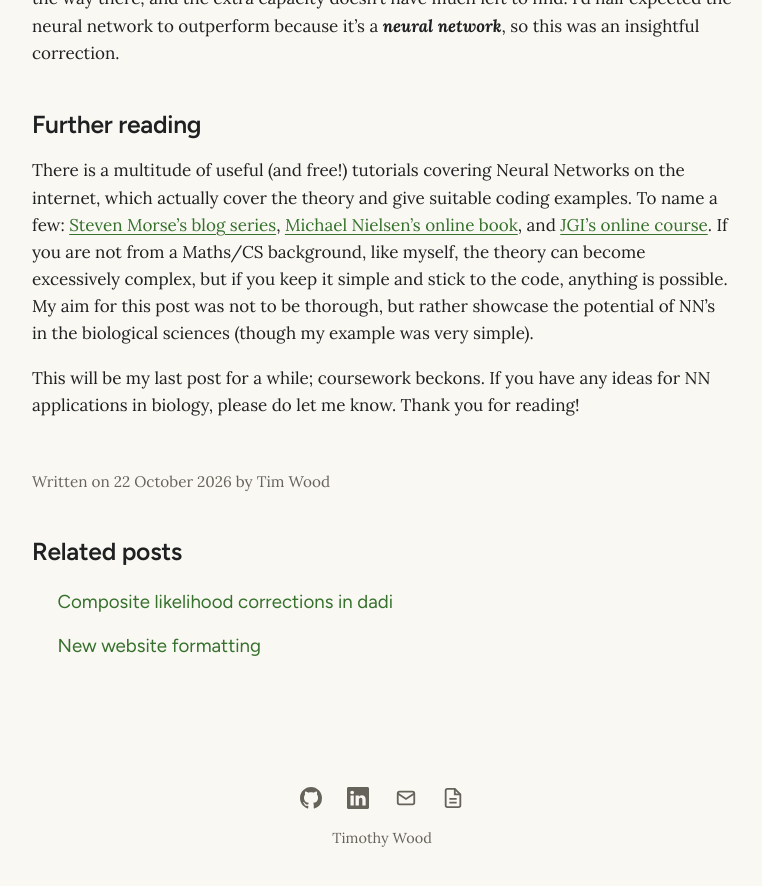
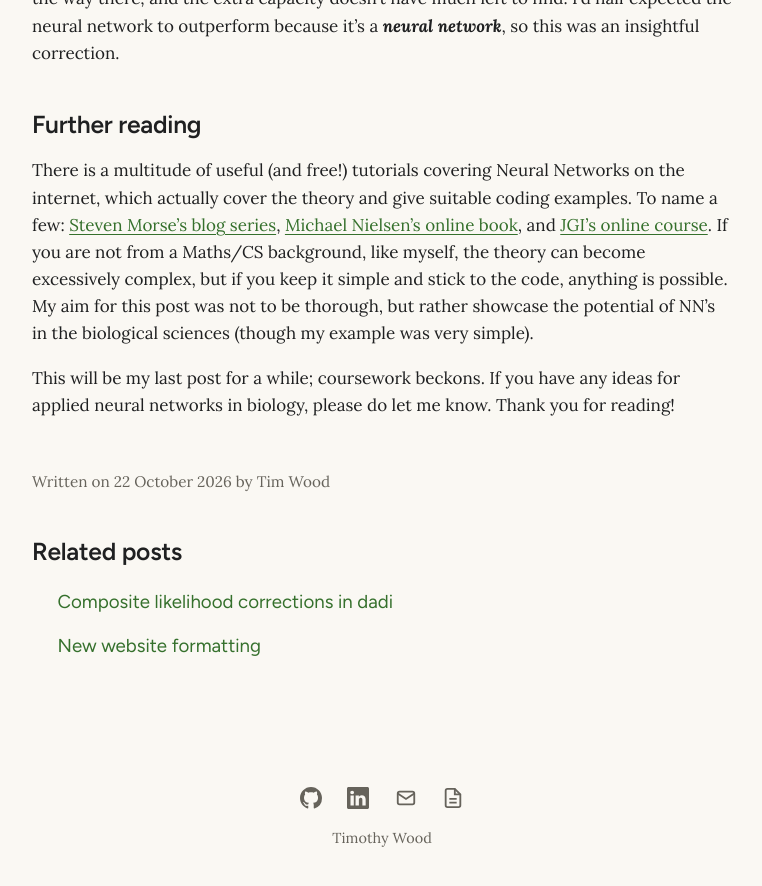
Before and after one commit to timj-wood/timj-wood.github.io, a Jekyll site: the page built from _posts/2026-10-22-splice-site-neural-network.md, in a window 1280 px wide and 900 px high, scrolled down 7910 px. Shown: the top 886 px of the window, without its empty margins (258-1020 px from the left). Built offline with Jekyll 4.4.1, drawn with Linux system fonts in a browser that asks for light colours.

Commit message:
Update 2026-10-22-splice-site-neural-network.md

```diff
--- a/_posts/2026-10-22-splice-site-neural-network.md
+++ b/_posts/2026-10-22-splice-site-neural-network.md
@@ -195,4 +195,4 @@ As for the tie, I don't think it's that surprising in hindsight. Noordewier *et
 
 There is a multitude of useful (and free!) tutorials covering Neural Networks on the internet, which actually cover the theory and give suitable coding examples. To name a few: [Steven Morse's blog series](https://stmorse.github.io/journal/Beginner-NN-Part-I.html), [Michael Nielsen's online book](http://neuralnetworksanddeeplearning.com/), and [JGI's online course](https://bristol-training.github.io/intro-to-ai/). If you are not from a Maths/CS background, like myself, the theory can become excessively complex, but if you keep it simple and stick to the code, anything is possible. My aim for this post was not to be thorough, but rather showcase the potential of NN's in the biological sciences (though my example was very simple).
 
-This will be my last post for a while; coursework beckons. If you have any ideas for NN applications in biology, please do let me know. Thank you for reading!
+This will be my last post for a while; coursework beckons. If you have any ideas for applied neural networks in biology, please do let me know. Thank you for reading!
```
